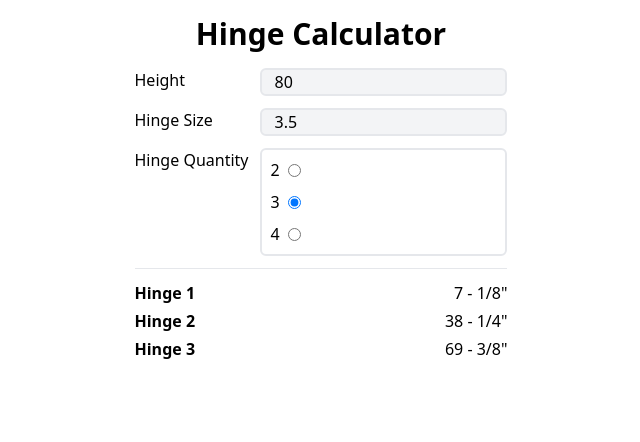
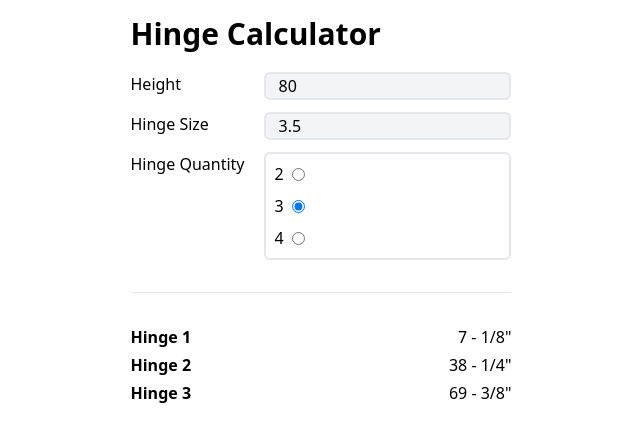
Before and after one commit to chartley1988/carpenter-tools, a React (Vite) app: page / in a window 1280 px wide. Shown: the top 442 px of the page, without its empty margins (319-959 px from the left). Built offline with nearby package versions, Linux system fonts and the light colour scheme.

Commit message:
refactor: split of components into their own files

```diff
--- a/src/App.tsx
+++ b/src/App.tsx
@@ -1,7 +1,10 @@
-import { useState, useEffect, ChangeEvent } from "react";
+/* eslint-disable react-hooks/exhaustive-deps */
+import { useState, useEffect } from "react";
 import { Header } from "./components/Header";
 import { Door } from "./types";
-import { calculateHinges, printMeasurement } from "./utilities/calculations";
+import { calculateHinges } from "./utilities/calculations";
+import Inputs from "./components/Inputs";
+import Outputs from "./components/Output";
 
 function App() {
   const [door, setDoor] = useState<Door>({
@@ -19,155 +22,13 @@ function App() {
   }, []);
 
   return (
-    <div className="flex w-full flex-col items-center gap-4">
-      <Header />
-      <Inputs door={door} setDoor={setDoor} />
-    </div>
-  );
-}
-
-function Inputs({
-  door,
-  setDoor,
-}: {
-  door: Door;
-  setDoor: React.Dispatch<React.SetStateAction<Door>>;
-}) {
-  const [hingeSelection, setHingeSelection] = useState([false, true, false]);
-
-  function handleRadio(e: ChangeEvent<HTMLInputElement>) {
-    e.stopPropagation();
-    const hinges = calculateHinges({
-      ...door,
-      hinge_qty: Number(e.target.value),
-    });
-    setDoor((prev) => ({
-      ...prev,
-      hinge_qty: Number(e.target.value),
-      hinges: hinges,
-    }));
-    e.currentTarget.checked = true;
-  }
-
-  return (
-    <div className="w-full max-w-max">
-      <form action="" className="grid max-w-96 justify-start gap-3">
-        <>
-          {/* Door Size */}
-          <label htmlFor="height" className="col-start-1 w-min">
-            Height
-          </label>
-          <input
-            type="number"
-            name="height"
-            id="height"
-            min={0}
-            defaultValue={door.height}
-            onChange={(e) => {
-              e.stopPropagation();
-              const hinges = calculateHinges({
-                ...door,
-                height: Number(e.target.value),
-              });
-              setDoor((prev) => ({
-                ...prev,
-                height: Number(e.target.value),
-                hinges: hinges,
-              }));
-            }}
-            className="border-black-900 col-start-2 min-w-40 rounded-md border-2 bg-gray-100 pl-3"
-          />
-
-          {/* Hinge Size */}
-          <label htmlFor="hinge" className="col-start-1 w-max">
-            Hinge Size
-          </label>
-          <input
-            type="number"
-            name="hinge"
-            id="hinge"
-            min={3}
-            max={5}
-            defaultValue={door.hinge}
-            onChange={(e) => {
-              e.stopPropagation();
-              const hinges = calculateHinges({
-                ...door,
-                hinge: Number(e.target.value),
-              });
-              setDoor((prev) => ({
-                ...prev,
-                hinge: Number(e.target.value),
-                hinges: hinges,
-              }));
-            }}
-            className="border-black-900 col-start-2 min-w-40 rounded-md border-2 bg-gray-100 pl-3"
-          />
-
-          {/* Hinge Quantity */}
-          <h3 className="col-start-1 w-max">Hinge Quantity</h3>
-          <ul className="col-start-2 flex flex-col content-center gap-2 rounded-md border-2 p-2">
-            <div className="flex flex-row items-center gap-2">
-              <label htmlFor="qty_2">2</label>
-              <input
-                type="radio"
-                id="qty_2"
-                name="qty"
-                onChange={(e) => {
-                  setHingeSelection([true, false, false]);
-                  handleRadio(e);
-                }}
-                checked={hingeSelection[0]}
-                value={"2"}
-              />
-            </div>
-
-            <div className="flex flex-row items-center gap-2">
-              <label htmlFor="qty_3">3</label>
-              <input
-                type="radio"
-                id="qty_3"
-                name="qty"
-                onChange={(e) => {
-                  setHingeSelection([false, true, false]);
-                  handleRadio(e);
-                }}
-                checked={hingeSelection[1]}
-                value={"3"}
-              />
-            </div>
-
-            <div className="flex flex-row items-center gap-2">
-              <label htmlFor="qty_4">4</label>
-              <input
-                type="radio"
-                id="qty_4"
-                onChange={(e) => {
-                  setHingeSelection([false, false, true]);
-                  handleRadio(e);
-                }}
-                checked={hingeSelection[2]}
-                name="qty"
-                value={"4"}
-              />
-            </div>
-          </ul>
-        </>
-      </form>
-
-      <hr className="mt-3" />
-
-      <ul className="mt-3 flex w-full flex-col gap-1">
-        {door.hinges.map((hinge, index) => (
-          <li
-            key={hinge}
-            className="flex w-full flex-row justify-between gap-2"
-          >
-            <h3 className="block font-bold">{`Hinge ${index + 1}`}</h3>
-            <div>{printMeasurement(hinge)}</div>
-          </li>
-        ))}
-      </ul>
+    <div className="flex w-full flex-col items-center">
+      <div className="flex w-full max-w-max flex-col gap-5">
+        <Header />
+        <Inputs door={door} setDoor={setDoor} />
+        <hr className="mt-3" />
+        <Outputs door={door} />
+      </div>
     </div>
   );
 }
--- /dev/null
+++ b/src/components/Inputs.tsx
@@ -0,0 +1,174 @@
+import { useState, ChangeEvent } from "react";
+import { Door } from "./../types";
+import { calculateHinges } from "./../utilities/calculations";
+
+export default function Inputs({
+  door,
+  setDoor,
+}: {
+  door: Door;
+  setDoor: React.Dispatch<React.SetStateAction<Door>>;
+}) {
+  return (
+    <form action="" className="grid max-w-96 justify-start gap-x-5 gap-y-3">
+      <>
+        {/* Door Size */}
+        <DoorSizeInput door={door} setDoor={setDoor} />
+
+        {/* Hinge Size */}
+        <HingeSizeInput door={door} setDoor={setDoor} />
+
+        {/* Hinge Quantity */}
+        <HingeQuantityInput door={door} setDoor={setDoor} />
+      </>
+    </form>
+  );
+}
+
+function DoorSizeInput({
+  door,
+  setDoor,
+}: {
+  door: Door;
+  setDoor: React.Dispatch<React.SetStateAction<Door>>;
+}) {
+  return (
+    <>
+      {/* Door Size */}
+      <label htmlFor="height" className="col-start-1 w-min">
+        Height
+      </label>
+      <input
+        type="number"
+        name="height"
+        id="height"
+        min={0}
+        defaultValue={door.height}
+        onChange={(e) => {
+          e.stopPropagation();
+          const hinges = calculateHinges({
+            ...door,
+            height: Number(e.target.value),
+          });
+          setDoor((prev) => ({
+            ...prev,
+            height: Number(e.target.value),
+            hinges: hinges,
+          }));
+        }}
+        className="border-black-900 col-start-2 min-w-40 rounded-md border-2 bg-gray-100 pl-3"
+      />
+    </>
+  );
+}
+
+function HingeSizeInput({
+  door,
+  setDoor,
+}: {
+  door: Door;
+  setDoor: React.Dispatch<React.SetStateAction<Door>>;
+}) {
+  return (
+    <>
+      <label htmlFor="hinge" className="col-start-1 w-max">
+        Hinge Size
+      </label>
+      <input
+        type="number"
+        name="hinge"
+        id="hinge"
+        min={3}
+        max={5}
+        defaultValue={door.hinge}
+        onChange={(e) => {
+          e.stopPropagation();
+          const hinges = calculateHinges({
+            ...door,
+            hinge: Number(e.target.value),
+          });
+          setDoor((prev) => ({
+            ...prev,
+            hinge: Number(e.target.value),
+            hinges: hinges,
+          }));
+        }}
+        className="border-black-900 col-start-2 min-w-40 rounded-md border-2 bg-gray-100 pl-3"
+      />
+    </>
+  );
+}
+
+function HingeQuantityInput({
+  door,
+  setDoor,
+}: {
+  door: Door;
+  setDoor: React.Dispatch<React.SetStateAction<Door>>;
+}) {
+  const [hingeSelection, setHingeSelection] = useState([false, true, false]);
+  function handleRadio(e: ChangeEvent<HTMLInputElement>) {
+    e.stopPropagation();
+    const hinges = calculateHinges({
+      ...door,
+      hinge_qty: Number(e.target.value),
+    });
+    setDoor((prev) => ({
+      ...prev,
+      hinge_qty: Number(e.target.value),
+      hinges: hinges,
+    }));
+    e.currentTarget.checked = true;
+  }
+  return (
+    <>
+      <h3 className="col-start-1 w-max">Hinge Quantity</h3>
+      <ul className="col-start-2 flex flex-col content-center gap-2 rounded-md border-2 p-2">
+        <div className="flex flex-row items-center gap-2">
+          <label htmlFor="qty_2">2</label>
+          <input
+            type="radio"
+            id="qty_2"
+            name="qty"
+            onChange={(e) => {
+              setHingeSelection([true, false, false]);
+              handleRadio(e);
+            }}
+            checked={hingeSelection[0]}
+            value={"2"}
+          />
+        </div>
+
+        <div className="flex flex-row items-center gap-2">
+          <label htmlFor="qty_3">3</label>
+          <input
+            type="radio"
+            id="qty_3"
+            name="qty"
+            onChange={(e) => {
+              setHingeSelection([false, true, false]);
+              handleRadio(e);
+            }}
+            checked={hingeSelection[1]}
+            value={"3"}
+          />
+        </div>
+
+        <div className="flex flex-row items-center gap-2">
+          <label htmlFor="qty_4">4</label>
+          <input
+            type="radio"
+            id="qty_4"
+            onChange={(e) => {
+              setHingeSelection([false, false, true]);
+              handleRadio(e);
+            }}
+            checked={hingeSelection[2]}
+            name="qty"
+            value={"4"}
+          />
+        </div>
+      </ul>
+    </>
+  );
+}
--- /dev/null
+++ b/src/components/Output.tsx
@@ -0,0 +1,20 @@
+import { printMeasurement } from "./../utilities/calculations";
+import { Door } from "./../types";
+
+export default function Outputs({ door }: { door: Door }) {
+  return (
+    <>
+      <ul className="mt-3 flex w-full flex-col gap-1">
+        {door.hinges.map((hinge, index) => (
+          <li
+            key={hinge}
+            className="flex w-full flex-row justify-between gap-2"
+          >
+            <h3 className="block font-bold">{`Hinge ${index + 1}`}</h3>
+            <div>{printMeasurement(hinge)}</div>
+          </li>
+        ))}
+      </ul>
+    </>
+  );
+}
```
